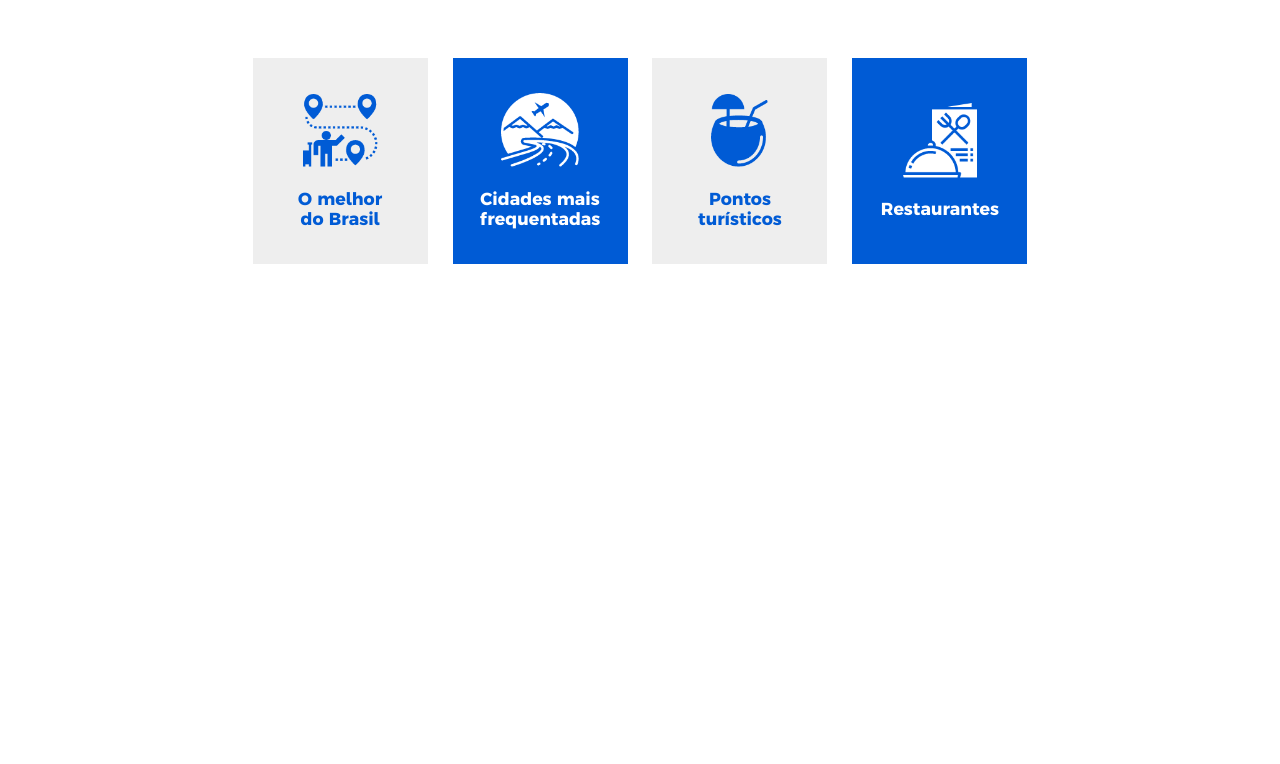
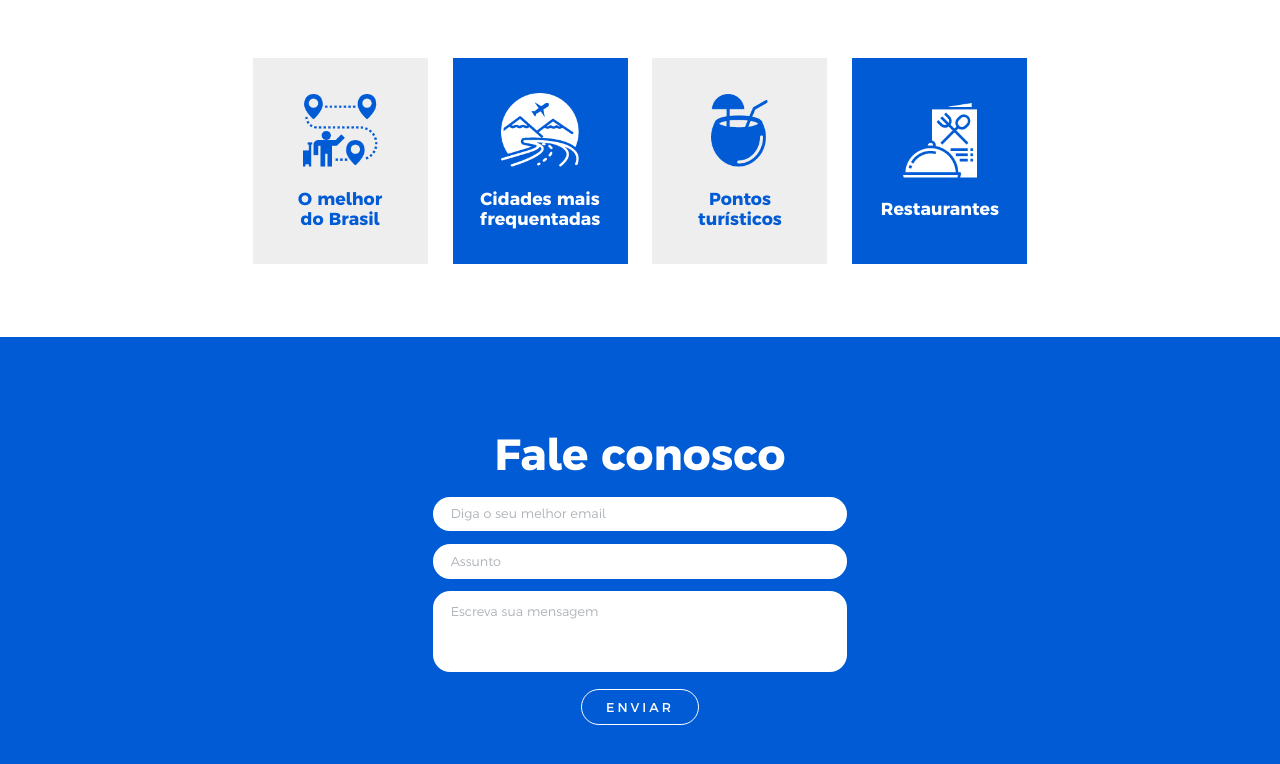
Before and after one commit to hamomgs/gudi, a React (Create React App) app: page / in a window 1280 px wide. Shown: the part 2754-3518 px from the top of the page. Before the commit the page ends 3018 px from the top, so only its background shows below. Built offline with nearby package versions, Linux system fonts and the light colour scheme.

Commit message:
:sparkles: feat: Contact us section

```diff
--- /dev/null
+++ b/src/components/ContactUs/index.jsx
@@ -0,0 +1,16 @@
+import React from 'react'
+import * as S from './styles.jsx'
+
+export default function ContactUs() {
+  return (
+    <S.ContactUsSection>
+      <S.Title>Fale conosco</S.Title>
+      <S.ContactForm>
+        <S.Input type='email' placeholder='Diga o seu melhor email' />
+        <S.Input type='text' placeholder='Assunto' />
+        <S.Textarea placeholder='Escreva sua mensagem'></S.Textarea>
+        <S.SendBtn>Enviar</S.SendBtn>
+      </S.ContactForm>
+    </S.ContactUsSection>
+  )
+}
--- /dev/null
+++ b/src/components/ContactUs/styles.jsx
@@ -0,0 +1,86 @@
+import styled from 'styled-components'
+
+export const ContactUsSection = styled.section`
+  display: flex;
+  flex-direction: column;
+  align-items: center;
+  justify-content: center;
+  gap: 1.17vw;
+  height: 37.59vw;
+  margin-top: 5.66vw;
+  background-color: #005bd5;
+`
+
+export const Title = styled.h2`
+  font-family: 'Argentum Bold';
+  font-size: 3.41vw;
+  color: #fff;
+`
+
+export const ContactForm = styled.form`
+  display: flex;
+  flex-direction: column;
+  align-items: center;
+  gap: 0.68vw;
+`
+
+export const Input = styled.input`
+  width: 32.61vw;
+  height: 3.02vw;
+  padding: 0.97vw 1.36vw;
+  border: solid 2px #005bd5;
+  border-radius: 1.5vw;
+  font-family: 'Argentum Light';
+  font-size: 1vw;
+
+  &::placeholder {
+    color: #afb3b8;
+  }
+`
+
+export const Textarea = styled.textarea`
+  max-width: 32.61vw;
+  width: 100%;
+  height: 6.64vw;
+  padding: 0.97vw 1.36vw;
+  resize: none;
+  border: solid 2px #005bd5;
+  border-radius: 1.5vw;
+  font-family: 'Argentum Light';
+  font-size: 1vw;
+
+  ::-webkit-scrollbar-track {
+    background-color: transparent;
+    border-radius: 0 1.5vw 0 1.5vw;
+  }
+  ::-webkit-scrollbar {
+    width: 5px;
+  }
+  ::-webkit-scrollbar-thumb {
+    background-color: #005bd5;
+  }
+
+  &::placeholder {
+    color: #afb3b8;
+  }
+`
+
+export const SendBtn = styled.button`
+  width: 9.17vw;
+  height: 2.83vw;
+  margin-top: 0.48vw;
+  border: solid 1px #fff;
+  border-radius: 1.4vw;
+  letter-spacing: 3px;
+  font-size: 1vw;
+  text-transform: uppercase;
+  color: #fff;
+  cursor: pointer;
+  transition: 0.3s ease;
+  background-color: transparent;
+
+  &:hover {
+    color: #005bd5;
+    background-color: #fff;
+  }
+`
--- a/src/components/Main/index.jsx
+++ b/src/components/Main/index.jsx
@@ -1,4 +1,5 @@
 import React from 'react'
+import ContactUs from '../ContactUs/index.jsx'
 import Experiences from '../Experiences/index.jsx'
 import Search from '../Search/index.jsx'
 import TravelSection from '../TravelSection/index.jsx'
@@ -10,6 +11,7 @@ export default function Main() {
       <Search />
       <TravelSection />
       <Experiences />
+      <ContactUs />
     </main>
   )
 }
```
